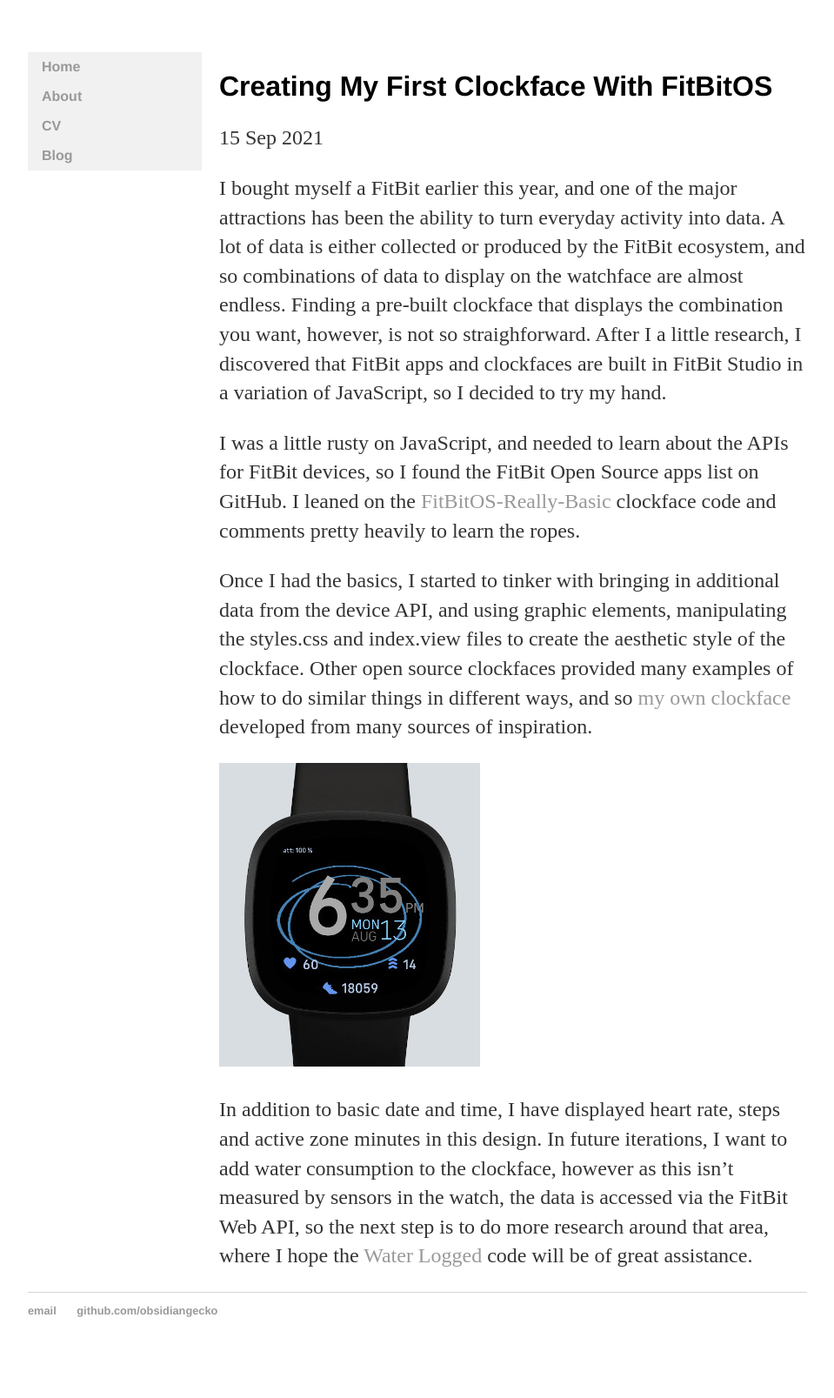
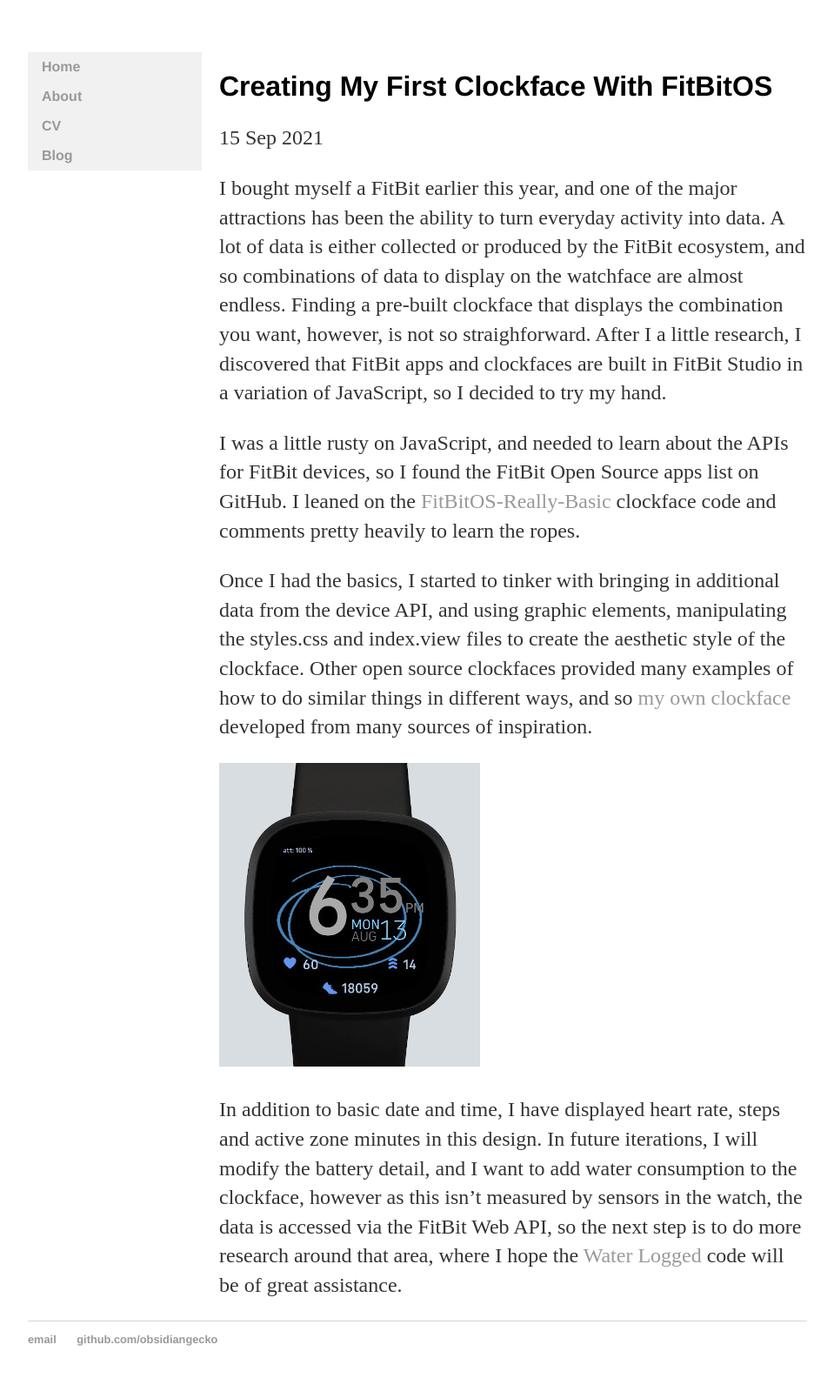
Before and after one commit to obsidiangecko/obsidiangecko.github.io, a Jekyll site: the page built from _posts/2021-09-15-creating-my-first-clockface-with-fitbitos.md, in a window 1280 px wide. Shown: the whole page at 87% size, without its empty margins (160-1119 px from the left). Built offline with Jekyll 4.4.1, drawn with Linux system fonts in a browser that asks for light colours; before the commit the page ends 1574 px from its top, so only the background shows below that.

Commit message:
Update 2021-09-15-creating-my-first-clockface-with-fitbitos.md

```diff
--- a/_posts/2021-09-15-creating-my-first-clockface-with-fitbitos.md
+++ b/_posts/2021-09-15-creating-my-first-clockface-with-fitbitos.md
@@ -24,7 +24,6 @@
 ![Basic MkII Clockface](https://github.com/obsidiangecko/obsidiangecko.github.io/blob/main/images/Basic-MkII-small.jpg)
 
 In addition to basic date and time, I have displayed heart rate, steps and active zone minutes
-in this design. In future iterations, I want to add water consumption to the clockface, however
-as this isn't measured by sensors in the watch, the data is accessed via the FitBit Web API,
+in this design. In future iterations, I will modify the battery detail, and I want to add water consumption to the clockface, however as this isn't measured by sensors in the watch, the data is accessed via the FitBit Web API,
 so the next step is to do more research around that area, where I hope the [Water Logged](https://github.com/tylerl0706/Water-Logged)
 code will be of great assistance.
```
